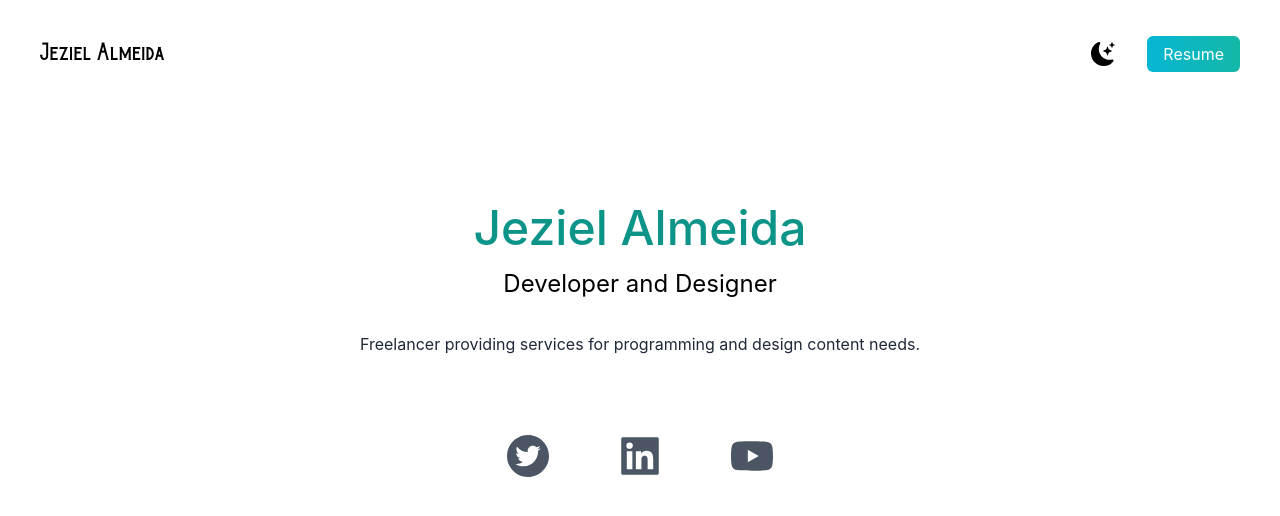
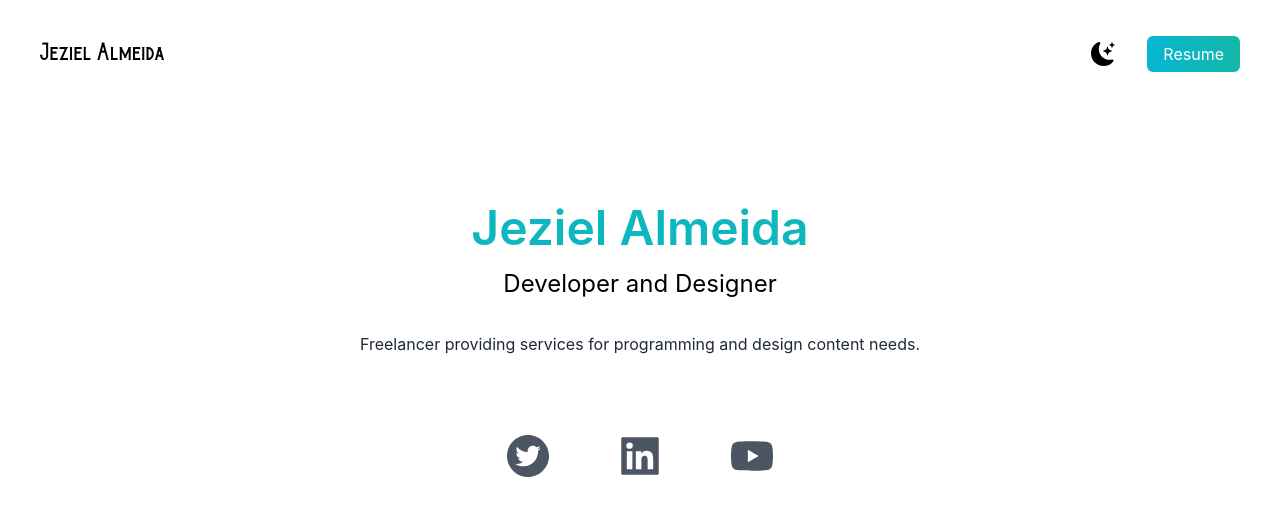
Before and after one commit to jeziel-almeida/Portfolio-Next, a Next.js app: page / in a window 1280 px wide. Shown: the top 516 px of the page. Built offline with nearby package versions, Linux system fonts and the light colour scheme.

Commit message:
Animated title added

```diff
--- a/pages/index.js
+++ b/pages/index.js
@@ -26,7 +26,7 @@ export default function Home() {
           </nav>
 
           <div className='text-center p-10'>
-            <h2 className='text-5xl py-2 text-teal-600 font-medium'>Jeziel Almeida</h2>
+            <h2 className='text-5xl py-2 text-teal-600 font-semibold' id="AnimatedTitle">Jeziel Almeida</h2>
             <h3 className='text-2xl py-2'>Developer and Designer</h3>
             <p className='text-md py-5 leading-8 text-gray-800'>Freelancer providing services for programming and design content needs.</p>
           </div>
--- a/styles/globals.css
+++ b/styles/globals.css
@@ -19,6 +19,27 @@ a {
   box-sizing: border-box;
 }
 
+#AnimatedTitle {
+  --bg-size: 400%;
+  --color-one: #06b6d4;
+  --color-two: #14b8a6;
+  background: linear-gradient(
+      90deg,
+      var(--color-one),
+      var(--color-two),
+      var(--color-one)
+  ) 0 0 / var(--bg-size) 100%;
+  animation: move-bg 4s infinite linear;
+  color: transparent;
+  -webkit-background-clip: text;
+}
+
+@keyframes move-bg {
+  to {
+      background-position: var(--bg-size) 0;
+  }
+}
+
 @font-face {
   font-family: "burtons";
   src: url('../public/Burtons.otf')
```
